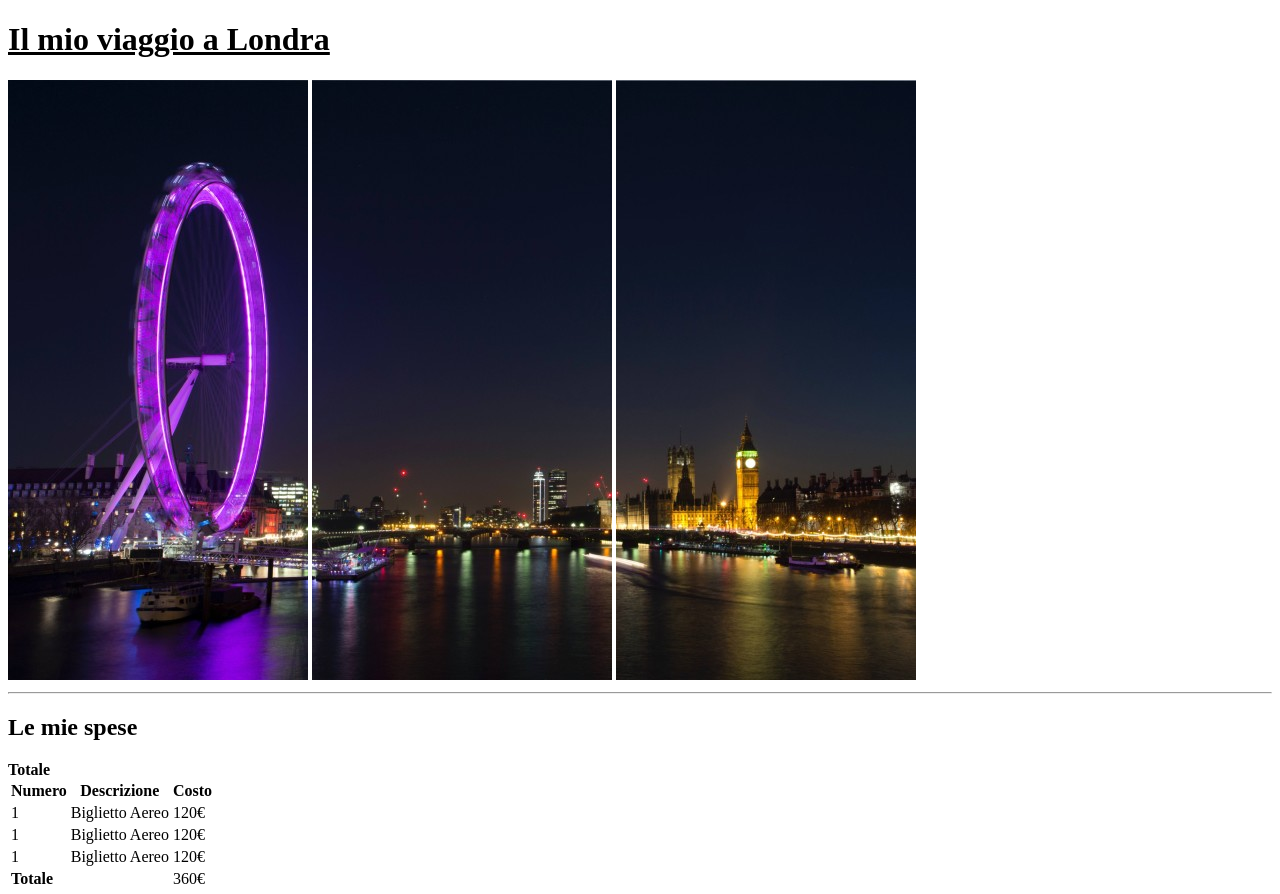
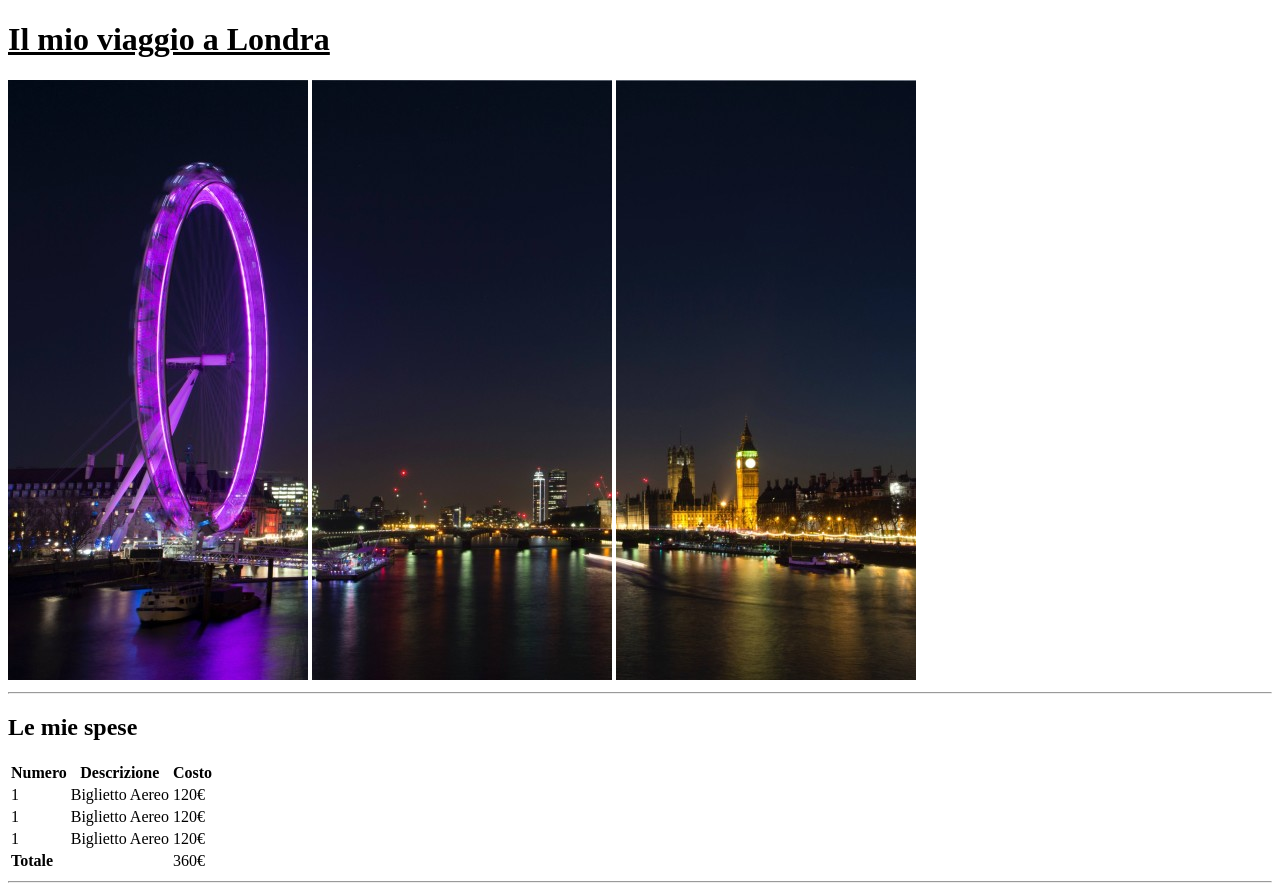
Before and after one commit to GiuseppeMandriani/html-london-trip, a website: page index.html in a window 1280 px wide. Shown: the top 894 px of the page. Drawn offline with Linux system fonts and the light colour scheme.

Commit message:
Errore corretto

```diff
--- a/index.html
+++ b/index.html
@@ -47,7 +47,6 @@
             <td><strong>Totale</strong></td>
             <td></td>
             <td>360€</td>
-            <strong>Totale</strong>
           </tfoot>
         </table>
         <hr />
```
